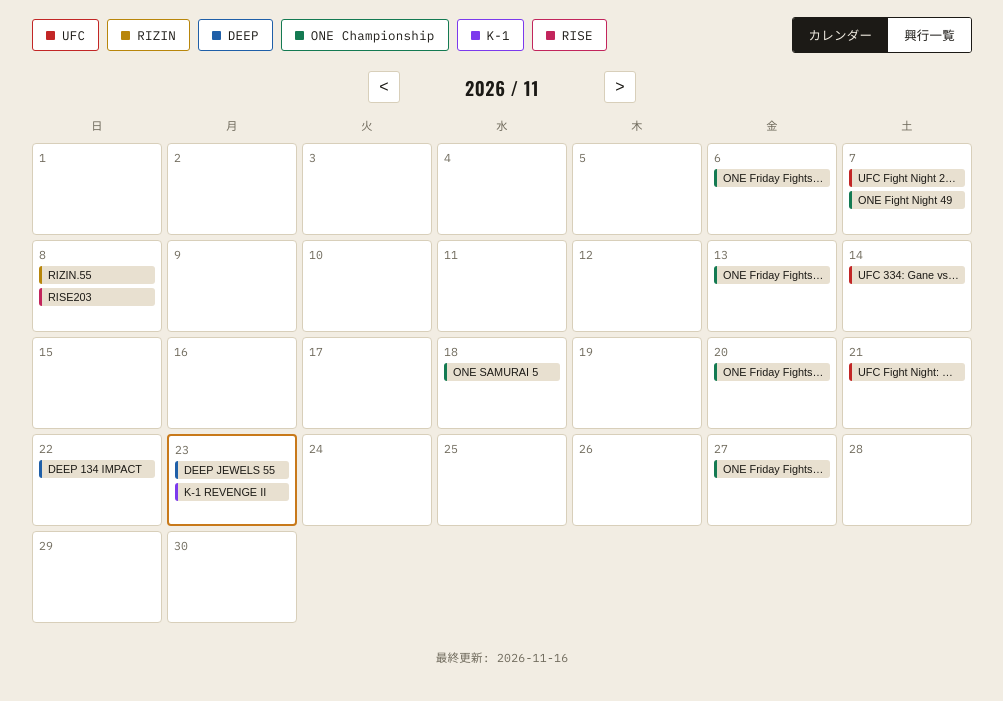
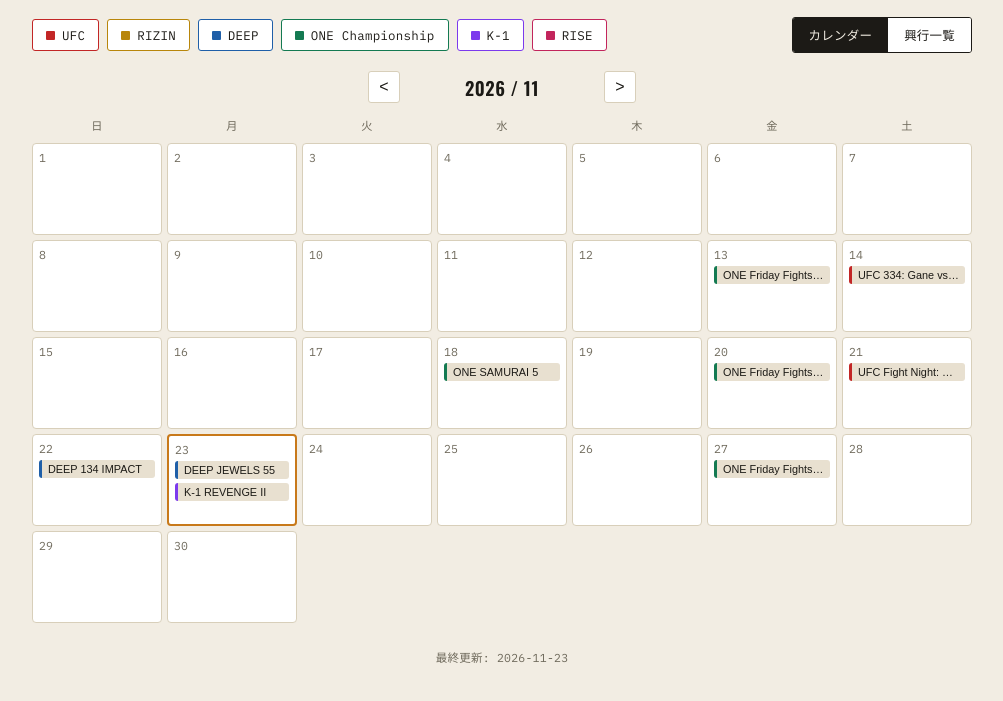
Before and after one commit to kazuya20010414-code/fight-calendar-jp, a plain HTML site: page index.html in a window 1280 px wide. Shown: the part 107-808 px from the top of the page, without its empty margins (138-1141 px from the left). Drawn offline with nearby package versions, Linux system fonts and the light colour scheme; a web font is replaced by a local one.

Commit message:
weekly update: 2026-11-23

```diff
--- a/index.html
+++ b/index.html
@@ -391,7 +391,7 @@
 
 <script>
 const DATA = {
-  "lastUpdated": "2026-11-16",
+  "lastUpdated": "2026-11-23",
   "organizations": [
     { "id": "ufc", "name": "UFC" },
     { "id": "rizin", "name": "RIZIN" },
@@ -401,22 +401,19 @@ const DATA = {
     { "id": "rise", "name": "RISE" }
   ],
   "events": [
-    { "id": "ufc-fn293", "org": "ufc", "title": "UFC Fight Night 293: Bonfim vs. Brady", "date": "2026-11-07", "location": "Meta Apex, ラスベガス, ネバダ州, アメリカ", "sourceUrl": "https://en.wikipedia.org/wiki/UFC_Fight_Night:_Bonfim_vs._Brady" },
     { "id": "ufc-334", "org": "ufc", "title": "UFC 334: Gane vs. Hokit", "date": "2026-11-14", "location": "Madison Square Garden, ニューヨーク, アメリカ", "sourceUrl": "https://en.wikipedia.org/wiki/UFC_334" },
     { "id": "ufc-fn294", "org": "ufc", "title": "UFC Fight Night: Procházka vs. Stirling", "date": "2026-11-21", "location": "ABHA Arena, ドーハ, カタール", "sourceUrl": "https://en.wikipedia.org/wiki/UFC_Fight_Night:_Proch%C3%A1zka_vs._Stirling" },
     { "id": "ufc-335", "org": "ufc", "title": "UFC 335: Oliveira vs. Lopes", "date": "2026-12-12", "location": "T-Mobile Arena, ラスベガス, ネバダ州, アメリカ", "sourceUrl": "https://en.wikipedia.org/wiki/UFC_335" },
     { "id": "ufc-fn-dallas", "org": "ufc", "title": "UFC Fight Night: Dallas", "date": "2027-01-16", "location": "American Airlines Center, ダラス, テキサス州, アメリカ", "sourceUrl": "https://cagesidepress.com/2026/10/24/ufc-heads-back-to-dallas-on-january-16-2027/" },
     { "id": "ufc-336", "org": "ufc", "title": "UFC 336: Van vs. Kape", "date": "2027-01-30", "location": "Scotiabank Arena, トロント, オンタリオ州, カナダ", "sourceUrl": "https://cagesidepress.com/2026/10/24/prates-vs-morales-for-interim-gold-van-vs-kape-announced-for-ufc-336/" },
     { "id": "ufc-fn-sydney", "org": "ufc", "title": "UFC Fight Night: Salkilld vs. Saint Denis", "date": "2027-02-07", "location": "Afterpay Arena, シドニー, オーストラリア", "sourceUrl": "https://cagesidepress.com/2026/10/27/quillan-salkilld-vs-benoit-saint-denis-set-to-headline-ufc-sydney-on-feb-6/" },
+    { "id": "ufc-337", "org": "ufc", "title": "UFC 337", "date": "2027-02-20", "location": "Kia Center, オーランド, フロリダ州, アメリカ", "sourceUrl": "https://mmasucka.com/news/ufc-337-headed-to-orlando-kia-center-to-host-ufcs-fifth-event-in-the-city/" },
 
-    { "id": "rizin-55", "org": "rizin", "title": "RIZIN.55", "date": "2026-11-08", "location": "LaLa arena TOKYO-BAY, 船橋, 千葉県", "sourceUrl": "https://gonkaku.jp/articles/24362" },
     { "id": "rizin-oomisoka", "org": "rizin", "title": "大晦日RIZIN", "date": "2026-12-31", "location": "バンテリンドーム ナゴヤ", "sourceUrl": "https://jp.rizinff.com/_ct/17813466" },
 
     { "id": "deep-134-impact", "org": "deep", "title": "DEEP 134 IMPACT", "date": "2026-11-22", "location": "New Pier Hall, 東京", "sourceUrl": "https://www.deep2001.com/deep-134-impact/" },
     { "id": "deep-jewels-55", "org": "deep", "title": "DEEP JEWELS 55", "date": "2026-11-23", "location": "New Pier Hall, 東京", "sourceUrl": "https://www.deep2001.com/category/event/" },
 
-    { "id": "one-ff177", "org": "one", "title": "ONE Friday Fights 177", "date": "2026-11-06", "location": "Lumpinee Stadium, バンコク, タイ", "sourceUrl": "https://www.onefc.com/events/" },
-    { "id": "one-fn49", "org": "one", "title": "ONE Fight Night 49", "date": "2026-11-07", "location": "Lumpinee Stadium, バンコク, タイ", "sourceUrl": "https://www.onefc.com/jp/events/onefightnight49/" },
     { "id": "one-ff178", "org": "one", "title": "ONE Friday Fights 178", "date": "2026-11-13", "location": "Lumpinee Stadium, バンコク, タイ", "sourceUrl": "https://www.onefc.com/events/" },
     { "id": "one-samurai5", "org": "one", "title": "ONE SAMURAI 5", "date": "2026-11-18", "location": "EBARA WAVEアリーナおおた, 東京", "sourceUrl": "https://gonkaku.jp/articles/24604" },
     { "id": "one-ff179", "org": "one", "title": "ONE Friday Fights 179", "date": "2026-11-20", "location": "Lumpinee Stadium, バンコク, タイ", "sourceUrl": "https://www.onefc.com/events/" },
@@ -424,7 +421,7 @@ const DATA = {
     { "id": "one-samurai6", "org": "one", "title": "ONE SAMURAI 6", "date": "2026-12-02", "location": "横浜BUNTAI, 神奈川", "sourceUrl": "https://gonkaku.jp/articles/24604" },
     { "id": "one-ff181", "org": "one", "title": "ONE Friday Fights 181 & The Inner Circle 41", "date": "2026-12-04", "location": "Lumpinee Stadium, バンコク, タイ", "sourceUrl": "https://www.onefc.com/events/one-friday-fights-181/" },
     { "id": "one-ff182", "org": "one", "title": "ONE Friday Fights 182", "date": "2026-12-11", "location": "Lumpinee Stadium, バンコク, タイ", "sourceUrl": "https://www.onefc.com/events/" },
-    { "id": "one-fn50", "org": "one", "title": "ONE Fight Night 50", "date": "2026-12-12", "location": "Lumpinee Stadium, バンコク, タイ", "sourceUrl": "https://www.onefc.com/events/onefightnight50/" },
+    { "id": "one-fn50", "org": "one", "title": "ONE Fight Night 50", "date": "2026-12-19", "location": "Lumpinee Stadium, バンコク, タイ", "sourceUrl": "https://www.onefc.com/events/onefightnight50/" },
     { "id": "one-ff183", "org": "one", "title": "ONE Friday Fights 183", "date": "2026-12-18", "location": "Lumpinee Stadium, バンコク, タイ", "sourceUrl": "https://www.onefc.com/events/" },
     { "id": "one-ff184", "org": "one", "title": "ONE Friday Fights 184", "date": "2027-01-08", "location": "Lumpinee Stadium, バンコク, タイ", "sourceUrl": "https://www.ufcalendar.com/events/one-friday-fights-184-2027-01-08" },
     { "id": "one-fn51", "org": "one", "title": "ONE Fight Night 51", "date": "2027-01-09", "location": "Lumpinee Stadium, バンコク, タイ", "sourceUrl": "https://www.ufcalendar.com/events/one-fight-night-51-2027-01-09" },
@@ -441,7 +438,6 @@ const DATA = {
     { "id": "krush-195", "org": "k1", "title": "Krush.195", "date": "2026-12-13", "location": "後楽園ホール, 東京", "sourceUrl": "https://www.k-1.co.jp/krush/schedule" },
     { "id": "k1-worldmax-2026-final", "org": "k1", "title": "K-1 WORLD MAX 2026 Final8", "date": "2026-12-29", "location": "横浜BUNTAI, 神奈川", "sourceUrl": "https://www.k-1.co.jp/schedule/16669" },
 
-    { "id": "rise-203", "org": "rise", "title": "RISE203", "date": "2026-11-08", "location": "後楽園ホール, 東京", "sourceUrl": "https://rise-rc.com/event/203/" },
     { "id": "rise-west33", "org": "rise", "title": "RISE WEST.33", "date": "2026-12-06", "location": "西鉄ホール, 福岡", "sourceUrl": "https://rise-rc.com/event/west33/" },
     { "id": "rise-worldseries-1220", "org": "rise", "title": "RISE WORLD SERIES 2026", "date": "2026-12-20", "location": "Kanadevia Hall, 東京", "sourceUrl": "https://rise-rc.com/event/ws2026tokyo/" }
   ]
```
